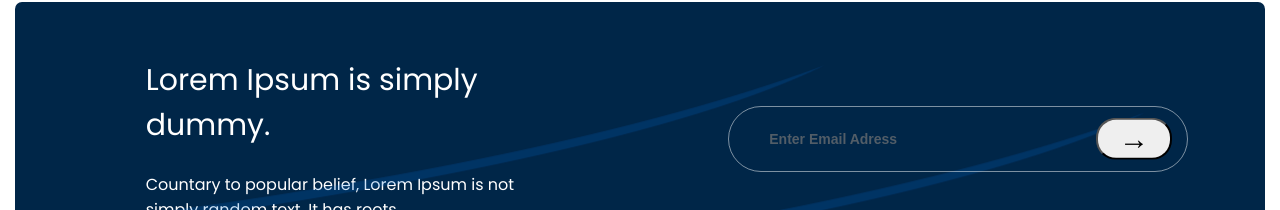
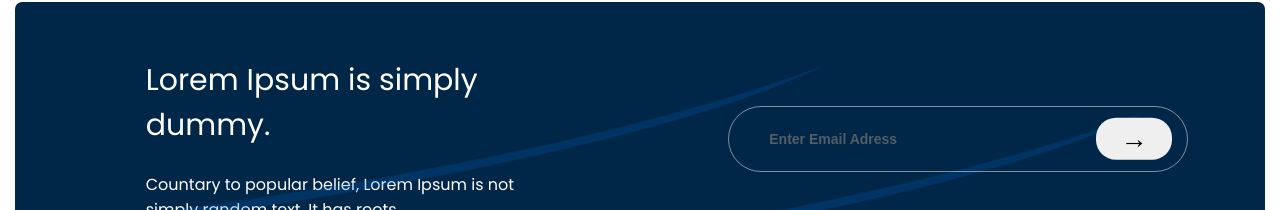
Before and after one commit to Vladnln/training-pet-project, a React (Vite) app: page / in a window 1280 px wide. Shown: the part 4765-4975 px from the top of the page. Built offline with nearby package versions, Linux system fonts and the light colour scheme.

Commit message:
arrow button fix

```diff
--- a/src/App.css
+++ b/src/App.css
@@ -675,8 +675,9 @@
   transform: translate(-50%, 28%);
   right: 55px;
   height: 42px;
-  font-size: 30px;
+  font-size: 27px;
   border-radius: 20px;
+  border: none;
 }
 
 .footer{
```
